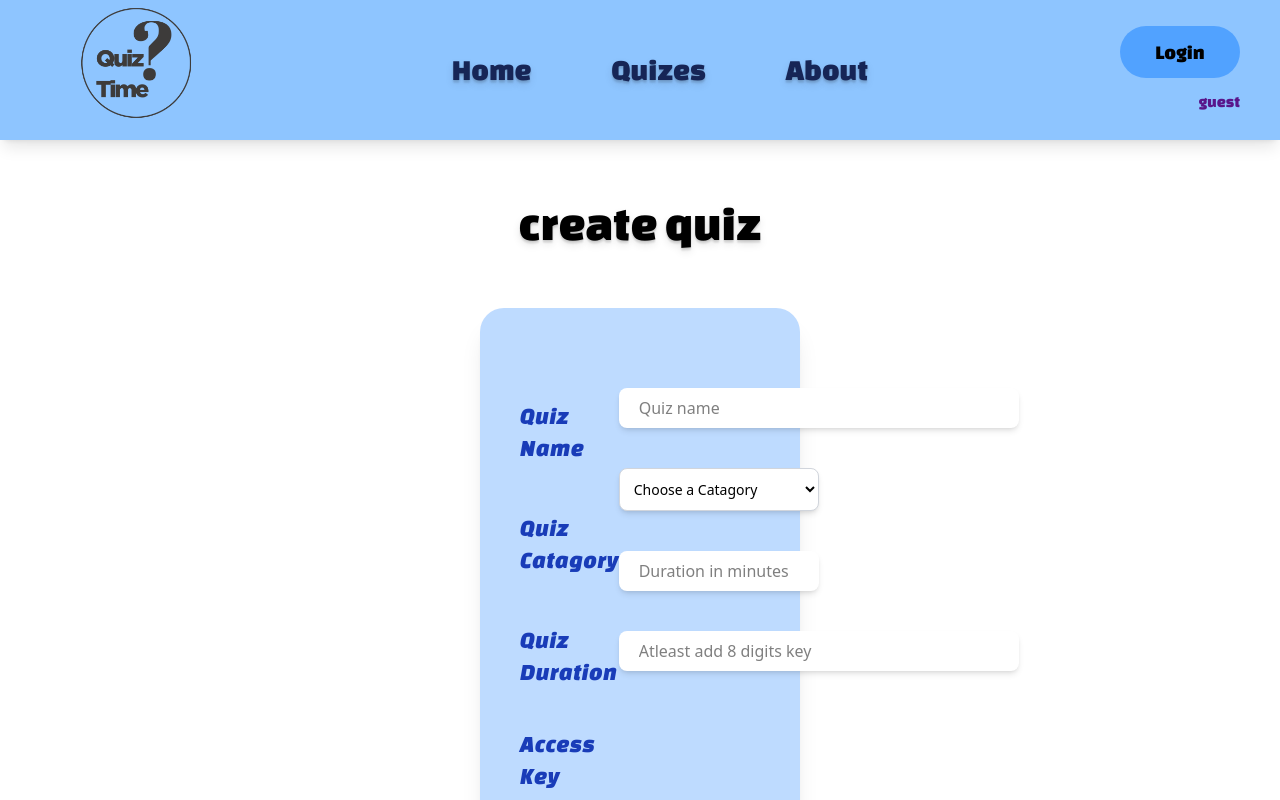
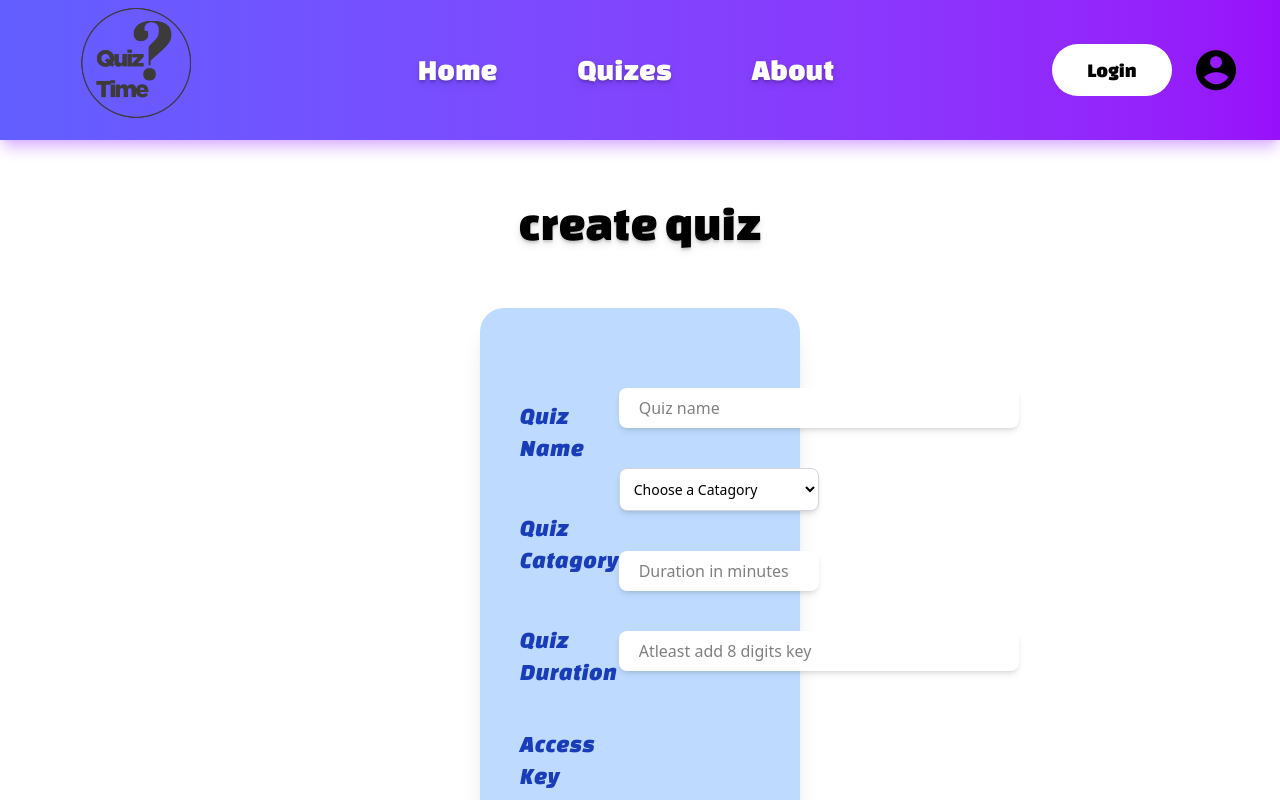
Before and after one commit to tharunda2000/Quiz-Frontend, a React (Vite) app: page /createQuiz in a window 1280 px wide. Shown: the top 800 px of the page. Built offline with nearby package versions, Linux system fonts and the light colour scheme; no server answers.

Commit message:
navbar stule updated

```diff
--- a/src/App.jsx
+++ b/src/App.jsx
@@ -7,6 +7,7 @@ import SignUp from './pages/SignUp'
 import { Toaster } from 'react-hot-toast';
 import AllQuizesPage from './pages/AllQuizesPage'
 import CreateQuizPage from './pages/CreateQuizPage'
+import GeneralKnowledgePage from './pages/GeneralKnowledgePage'
 
 const App = () => {
 
@@ -32,6 +33,10 @@ const App = () => {
       path:'/createQuiz',
       element:<CreateQuizPage/>
     },
+    {
+      path:'/catagoty/general',
+      element:<GeneralKnowledgePage/>
+    }
 
   ]);
 
--- a/src/components/NavBar.jsx
+++ b/src/components/NavBar.jsx
@@ -19,26 +19,25 @@ const logOutFunc = () =>{
 
 
   return (
-    <div className='flex fixed top-0 bg-blue-300 w-screen h-35 justify-between items-center shadow-lg'>
+    <div className='flex fixed top-0 bg-gradient-to-r from-indigo-500 to-purple-600 w-screen h-35 justify-between items-center shadow-lg shadow-purple-300'>
         <img src={logo} className='w-35 ms-15' />
-        <div className='flex gap-20 text-3xl text-blue-950 changareg text-shadow-lg '>
-            <NavLink to={'/'} className='hover:text-blue-800'>Home</NavLink>
-            <NavLink to={'/allQuizes'} className='hover:text-blue-800'>Quizes</NavLink>
-            <NavLink to={'/'} className={logedIn?'hover:text-blue-800':'hidden'}>Dashboard</NavLink>
-            <NavLink to={'/'} className='hover:text-blue-800'>About</NavLink>
+        <div className='flex gap-20 text-3xl text-white changareg text-shadow-lg '>
+            <NavLink to={'/'} className='hover:text-shadow-purple-300 hover:text-shadow-xs hover:text-4xl'>Home</NavLink>
+            <NavLink to={'/allQuizes'} className='hover:text-shadow-purple-300 hover:text-shadow-xs hover:text-4xl'>Quizes</NavLink>
+            <NavLink to={'/'} className={logedIn?'hover:text-shadow-purple-300 hover:text-shadow-xs hover:text-4xl':'hidden'}>Dashboard</NavLink>
+            <NavLink to={'/'} className='hover:text-shadow-purple-300 hover:text-shadow-xs hover:text-4xl'>About</NavLink>
 
 
         </div>
 
-       <div className='flex flex-col items-end me-10'>
+       <div className='flex  items-center me-10 justify-center'>
 
           <div className='changareg text-xl'>
-            <input type="button" value={"Login"} className={logedIn ?'hidden ':' bg-blue-400 rounded-4xl p-2 w-30 h-13 hover:bg-blue-500 cursor-pointer'} onClick={()=>navigate('/login')}/>
-            <input type="button" value={"Logout"} className={!logedIn ?'hidden ':' bg-blue-400 rounded-4xl p-2 w-30 h-13 hover:bg-blue-500 cursor-pointer'} onClick={()=>logOutFunc()} />
+            <input type="button" value={"Login"} className={logedIn ?'hidden ':' bg-white rounded-4xl p-2 w-30 h-13 hover:bg-black hover:text-white cursor-pointer'} onClick={()=>navigate('/login')}/>
+            <input type="button" value={"Logout"} className={!logedIn ?'hidden ':' bg-white rounded-4xl p-2 w-30 h-13 hover:bg-black hover:text-white cursor-pointer'} onClick={()=>logOutFunc()} />
           </div>
-          <div className='mt-3 changareg text-purple-900'>
-            {logedIn?currentUser.name:"guest"}
-          </div>
+          < i class="ri-account-circle-fill text-5xl ms-5"></i>
+
        </div>
 
     </div>
--- a/src/pages/AllQuizesPage.jsx
+++ b/src/pages/AllQuizesPage.jsx
@@ -9,10 +9,11 @@ import maths from '../assets/CatagoryPhotos/maths.jpg'
 import media from '../assets/CatagoryPhotos/media.jpg'
 import science from '../assets/CatagoryPhotos/science.jpg'
 import sports from '../assets/CatagoryPhotos/sports.jpg'
+import { useNavigate } from 'react-router-dom'
 
 const AllQuizesPage = () => {
 
-
+  const navigate = useNavigate();
 
   return (
     <div>
@@ -21,57 +22,57 @@ const AllQuizesPage = () => {
 
         <div className='grid grid-cols-4 mx-90 mt-85 ' id='allQuizes'>
 
-          <div className='flex items-center justify-center cursor-pointer'>
+          <div className='flex items-center justify-center cursor-pointer' onClick={()=>{navigate('/catagoty/general')}}>
 
-            <img src={general} alt="" srcset="" className='absolute w-70 h-60 rounded-4xl shadow-2xl  hover:opacity-50 hover:shadow-blue-500' />
+            <img src={general} alt="" srcset="" className='absolute w-70 h-60 rounded-4xl shadow-2xl  hover:opacity-50 hover:shadow-blue-500 hover:w-75 hover:h-65' />
             <h1 className='relative w-50 text-4xl font-bold text-white  z-10  drop-shadow-[6px_6px_6px_black] text-center'>General Knowledge</h1>
           </div>
 
           <div className='flex items-center justify-center cursor-pointer'>
 
-            <img src={science} alt="" srcset="" className='absolute w-70 h-60 rounded-4xl cursor-pointer  hover:opacity-50  shadow-2xl hover:shadow-blue-500' />
+            <img src={science} alt="" srcset="" className='absolute w-70 h-60 rounded-4xl cursor-pointer  hover:opacity-50  shadow-2xl hover:shadow-blue-500  hover:w-75 hover:h-65' />
             <h1 className='relative w-50 text-4xl font-bold text-white  z-10  drop-shadow-[6px_6px_6px_black] text-center'>Science & Technology</h1>
 
           </div>
 
           <div className='flex items-center justify-center cursor-pointer'>
 
-            <img src={maths} alt="" srcset="" className='absolute w-70 h-60 rounded-4xl cursor-pointer  hover:opacity-50  shadow-2xl hover:shadow-blue-500' />
+            <img src={maths} alt="" srcset="" className='absolute w-70 h-60 rounded-4xl cursor-pointer  hover:opacity-50  shadow-2xl hover:shadow-blue-500  hover:w-75 hover:h-65' />
             <h1 className='relative w-50 text-4xl font-bold text-white  z-10  drop-shadow-[6px_6px_6px_black] text-center'>Mathematics</h1>
 
           </div>
 
           <div className='flex items-center justify-center cursor-pointer'>
 
-            <img src={it} alt="" srcset="" className='absolute w-70 h-60 rounded-4xl cursor-pointer  hover:opacity-50  shadow-2xl hover:shadow-blue-500' />
+            <img src={it} alt="" srcset="" className='absolute w-70 h-60 rounded-4xl cursor-pointer  hover:opacity-50  shadow-2xl hover:shadow-blue-500  hover:w-75 hover:h-65' />
             <h1 className='relative w-50 text-4xl font-bold text-white  z-10  drop-shadow-[6px_6px_6px_black] text-center'>Programming & IT</h1>
 
           </div>
 
           <div className='flex items-center justify-center mt-45 cursor-pointer'>
 
-            <img src={litarature} alt="" srcset="" className='absolute w-70 h-60 rounded-4xl cursor-pointer  hover:opacity-50  shadow-2xl hover:shadow-blue-500' />
+            <img src={litarature} alt="" srcset="" className='absolute w-70 h-60 rounded-4xl cursor-pointer  hover:opacity-50  shadow-2xl hover:shadow-blue-500  hover:w-75 hover:h-65' />
             <h1 className='relative w-50 text-4xl font-bold text-white  z-10  drop-shadow-[6px_6px_6px_black] text-center'>Language & Literature</h1>
 
           </div>
 
           <div className='flex items-center justify-center mt-45 cursor-pointer'>
 
-            <img src={history} alt="" srcset="" className='absolute w-70 h-60 rounded-4xl cursor-pointer  hover:opacity-50  shadow-2xl hover:shadow-blue-500' />
+            <img src={history} alt="" srcset="" className='absolute w-70 h-60 rounded-4xl cursor-pointer  hover:opacity-50  shadow-2xl hover:shadow-blue-500  hover:w-75 hover:h-65' />
             <h1 className='relative w-50 text-4xl font-bold text-white  z-10  drop-shadow-[6px_6px_6px_black] text-center'>History & Culture</h1>
 
           </div>
 
           <div className='flex items-center justify-center mt-45 cursor-pointer'>
 
-            <img src={media} alt="" srcset="" className='absolute w-70 h-60 rounded-4xl cursor-pointer  hover:opacity-50  shadow-2xl hover:shadow-blue-500' />
+            <img src={media} alt="" srcset="" className='absolute w-70 h-60 rounded-4xl cursor-pointer  hover:opacity-50  shadow-2xl hover:shadow-blue-500  hover:w-75 hover:h-65' />
             <h1 className='relative w-50 text-4xl font-bold text-white  z-10  drop-shadow-[6px_6px_6px_black] text-center'>Entertainment & Media</h1>
 
           </div>
 
           <div className='flex items-center justify-center mt-45 cursor-pointer'>
 
-            <img src={sports} alt="" srcset="" className='absolute w-70 h-60 rounded-4xl cursor-pointer  hover:opacity-50  shadow-2xl hover:shadow-blue-500' />
+            <img src={sports} alt="" srcset="" className='absolute w-70 h-60 rounded-4xl cursor-pointer  hover:opacity-50  shadow-2xl hover:shadow-blue-500  hover:w-75 hover:h-65' />
             <h1 className='relative w-50 text-4xl font-bold text-white  z-10  drop-shadow-[6px_6px_6px_black] text-center'>Sports & Games</h1>
 
           </div>
--- a/src/pages/GeneralKnowledgePage.jsx
+++ b/src/pages/GeneralKnowledgePage.jsx
@@ -1,31 +1,73 @@
-import React from 'react'
+import React, { useEffect, useState } from 'react'
 import NavBar from '../components/NavBar'
 
+import general from '../assets/CatagoryPhotos/general.jpg'
+
 const GeneralKnowledgePage = () => {
+
+    const [allGeneral,setAllGeneral] = useState([]);
 
     useEffect(()=>{
 
     let getAllQuizes = async () =>{
       let res = await fetch("http://localhost:9005/allQuiz")
       let data = await res.json();
+        console.log(data);
+        let generalQuizes = data.filter((item)=>item.quizType === "General Knowledge")
+        setAllGeneral(generalQuizes);
 
-      console.log(data);
+        console.log(allGeneral)
     }
+    getAllQuizes();
+    },[])
 
-    getAllQuizes();
 
-  },[])
 
   return (
     <div>
         <NavBar/>
 
         <div className='flex justify-between mt-50 mx-20 '>
-          <h1 className='text-3xl changareg text-shadow-lg '>all quizes</h1>
+          <h1 className='text-3xl changareg text-shadow-lg '>General Knowledge</h1>
           <div className='space-x-2'>
             <input type="text" name="" id="" className='focus:outline-none focus:ring-2 focus:ring-blue-500 focus:border-transparent shadow-sm border border-gray-300 rounded-full h-10 w-70 px-4' />
             <input type="button" value="Search" className='bg-blue-300 rounded-full p-2 w-30 hover:bg-blue-400 cursor-pointer'/>
           </div>
+        </div>
+
+        <div className='grid grid-cols-6 mx-20  gap-100 mt-15 ' id='generalKnowlwdge'>
+
+            {
+                allGeneral.map((item,index)=>{
+
+                    return (
+
+                        <div className="flex flex-col w-80 bg-blue-200 rounded-2xl overflow-hidden shadow-xl hover:shadow-xl transition duration-300  " key={index}>
+
+
+                            <img
+                                src={general}
+                                alt="Quiz"
+                                className="w-full h-48 object-cover"
+                            />
+
+
+                            <div className="p-6 space-y-2">
+                                <h1 className="text-2xl font-bold text-gray-800">{item.quizName}</h1>
+                                <p className="text-gray-700"><i class="ri-timer-line font-bold"></i> Duration: {item.duration} minutes</p>
+
+                                <input
+                                type="button"
+                                value="Attempt"
+                                className="mt-4 bg-blue-500 text-white px-4 py-2 rounded-full hover:bg-blue-600 cursor-pointer w-full font-semibold"
+                                />
+                            </div>
+
+                        </div>
+                    )
+                })
+            }
+
         </div>
 
     </div>
```
